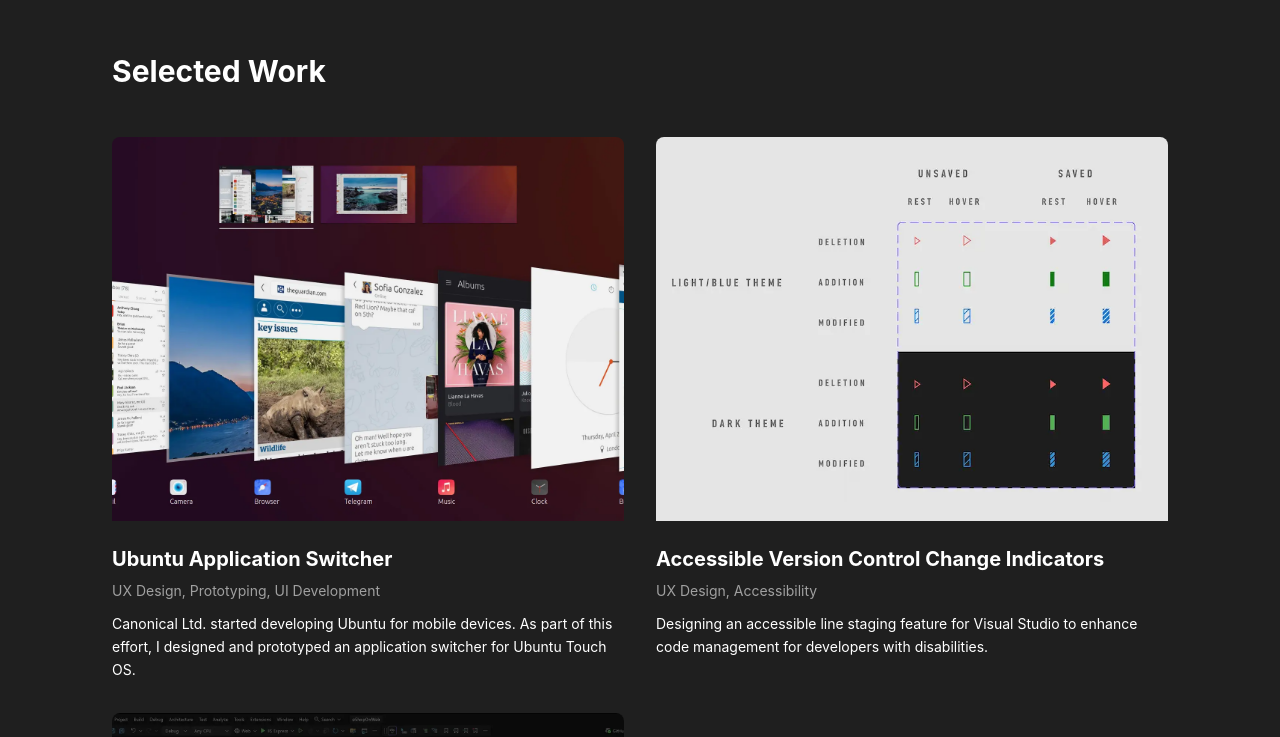
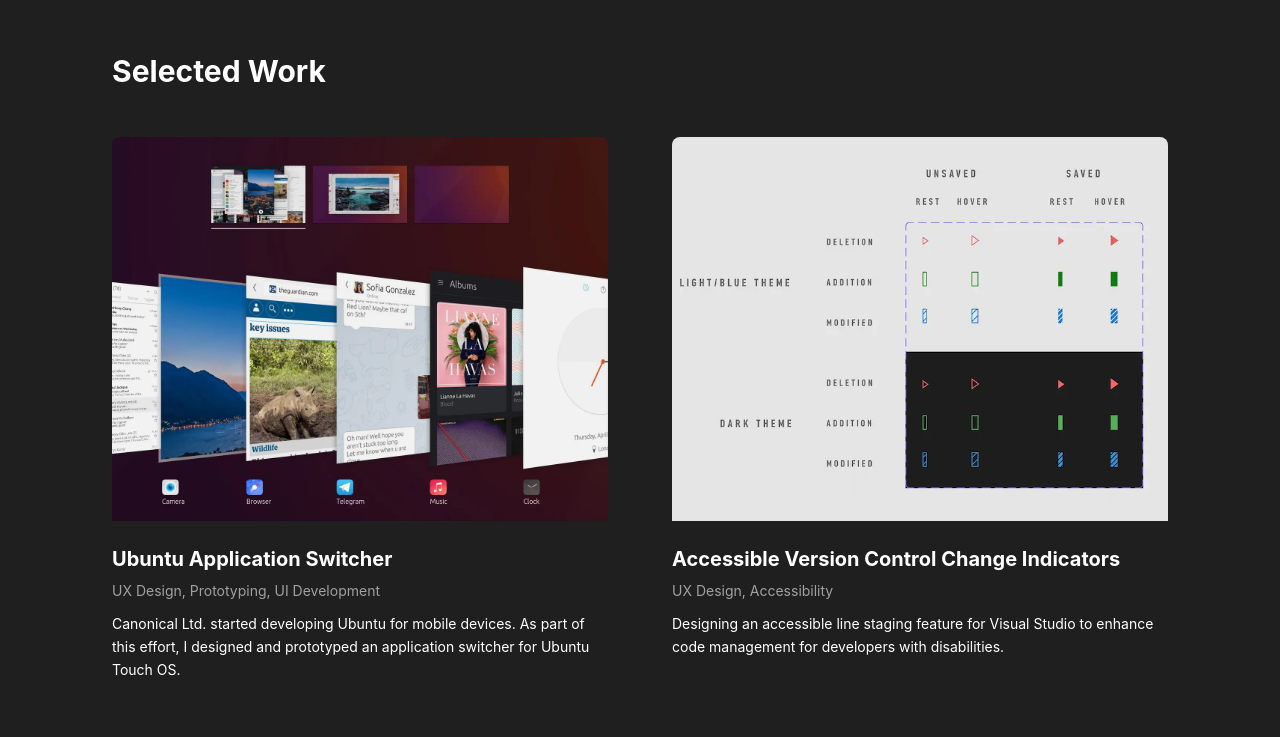
Before and after one commit to vesarautiainen/v0-design-portfolio-website, a SvelteKit app: page / in a window 1280 px wide. Shown: the part 580-1317 px from the top of the page. Built offline with nearby package versions, Linux system fonts and the light colour scheme.

Commit message:
TIny layout changes

```diff
--- a/src/routes/+page.svelte
+++ b/src/routes/+page.svelte
@@ -42,13 +42,13 @@
 	<h2 class="text-2xl md:text-3xl font-bold mb-12">Selected Work</h2>
 
 	{#if isLoading}
-		<div class="grid md:grid-cols-2 gap-8">
+		<div class="grid md:grid-cols-2 gap-16">
 			{#each Array(4) as _}
 				<div class="h-96 bg-muted rounded-lg animate-pulse" />
 			{/each}
 		</div>
 	{:else}
-		<div class="grid md:grid-cols-2 gap-8">
+		<div class="grid md:grid-cols-2 gap-16">
 			{#each featuredProjects as project (project.id)}
 				<a href="/projects/{project.slug}" class="group">
 					<ProjectCard {project} />
--- a/src/routes/projects/+page.svelte
+++ b/src/routes/projects/+page.svelte
@@ -46,13 +46,13 @@
 
 	<!-- Projects Grid -->
 	{#if isLoading}
-		<div class="grid md:grid-cols-2 gap-8">
+		<div class="grid md:grid-cols-2 gap-16">
 			{#each Array(6) as _}
 				<div class="h-96 bg-muted rounded-lg animate-pulse" />
 			{/each}
 		</div>
 	{:else}
-		<div class="grid md:grid-cols-2 gap-8">
+		<div class="grid md:grid-cols-2 gap-16">
 			{#each filteredProjects as project (project.id)}
 				<a href="/projects/{project.slug}" class="group">
 					<ProjectCard {project} />
```
